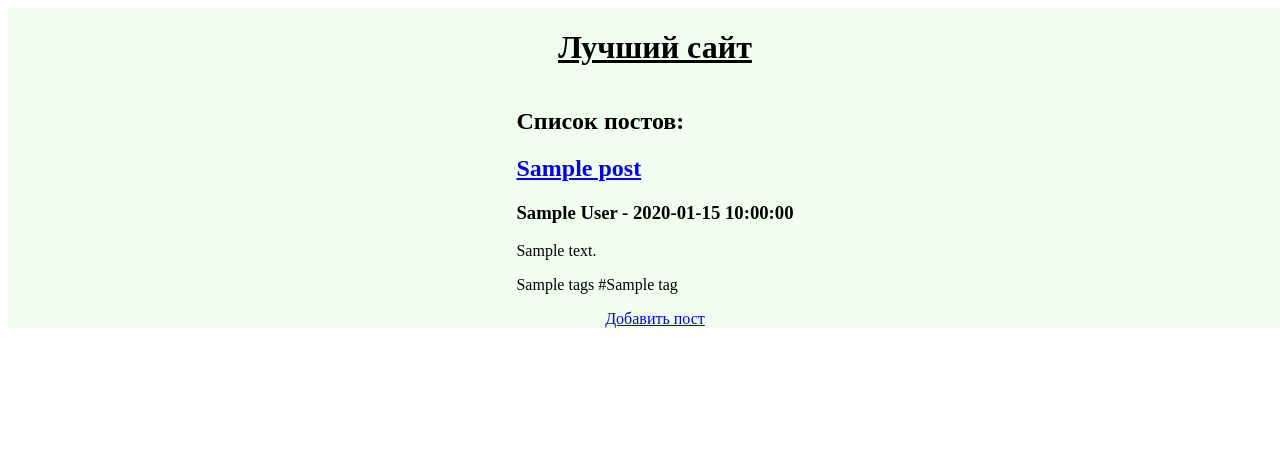
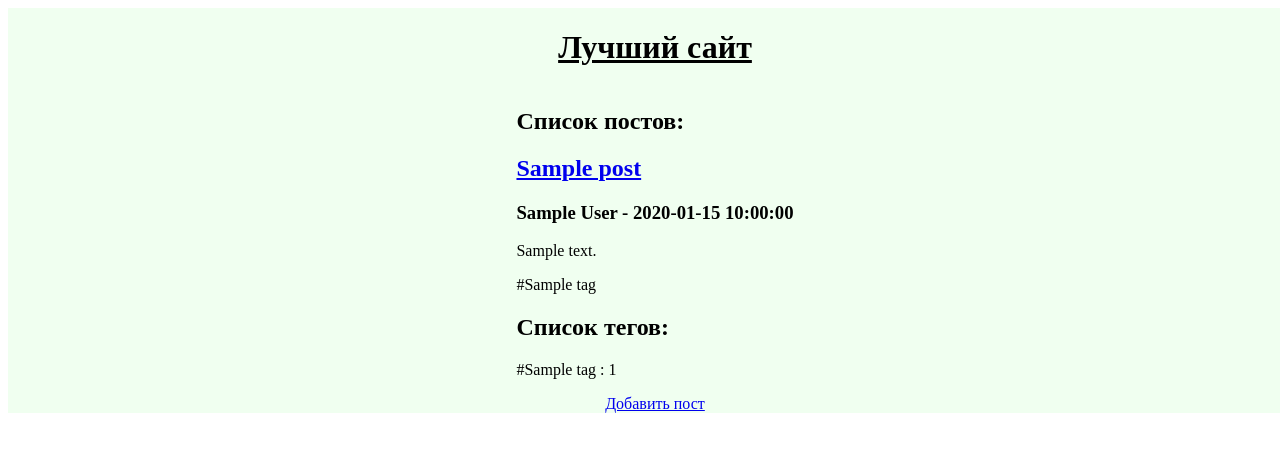
Before and after one commit to pikvic-fefu/backend-tutorial, a Flask app: template app/templates/index.html in a window 1280 px wide. Shown: the top 452 px of the page. Run offline with Flask 2, Linux system fonts and the light colour scheme; the template is opened without the code that fills it: most values are stand-ins (such as "Sample title", 1, 10 or a date in 2020); parts of the project's set-up code (start-up, migrations or seed data) failed here and were passed over.

Commit message:
Tags finished

```diff
--- a/app/app.py
+++ b/app/app.py
@@ -14,13 +14,14 @@ db.init_db()
 @app.route('/')
 def index():
     posts = db.get_posts()
+    posts = [dict(post) for post in posts]
     for post in posts:
-        post = dict(post)
         tags = db.select_tags_for_post(post['id'])
         post["tags"] = tags
-        print(post)
-
-    return render_template('index.html', posts=posts)
+    print(posts)
+    tags = db.select_count_for_tags()
+    print(tags)
+    return render_template('index.html', posts=posts, tags=tags)
 
 @app.route('/posts/<int:id>')
 def about(id):
--- a/app/db/database.py
+++ b/app/db/database.py
@@ -74,3 +74,9 @@ class Database:
             tags = conn.execute(TAGS_FOR_POST, parameters).fetchall()
         tags = [dict(tag) for tag in tags]
         return tags
+
+    def select_count_for_tags(self):
+        with self.get_db_connection() as conn:
+            tags = conn.execute(SELECT_COUNT_POSTS_FOR_TAGS).fetchall()
+        tags = [dict(tag) for tag in tags]
+        return tags
--- a/app/templates/index.html
+++ b/app/templates/index.html
@@ -19,7 +19,6 @@
 
                 <p>{{ post.text | safe }}</p>
                 <p>
-                    {{ post.tags }}
                     {% for tag in post.tags %}
                     <span>{{ tag.title }}</span>
                     {% endfor %}
@@ -27,6 +26,14 @@
             </section>
             {% endfor %}
         </article>
+        <article>
+            <h2>Список тегов:</h2>
+            {% for tag in tags %}
+              <p>
+                <span>{{ tag.title }}</span> : {{ tag.count }}
+              </p>
+            {% endfor %}
+        </article>
     </main>
     <footer>
         <a href="{{ url_for('posts_add') }}">Добавить пост</a>
```
Also changed, not shown: app/db/query.py (+7 -0 lines).
